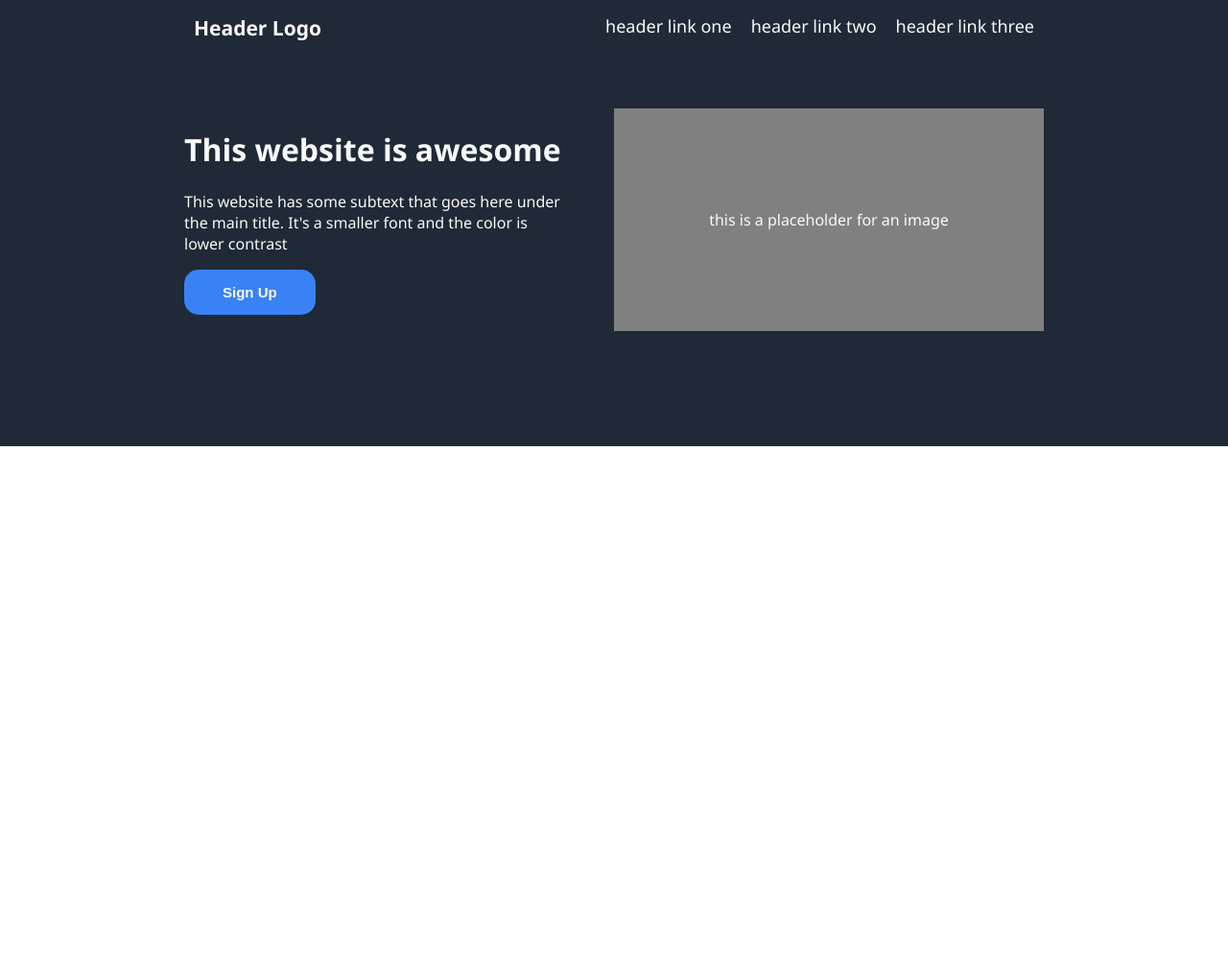
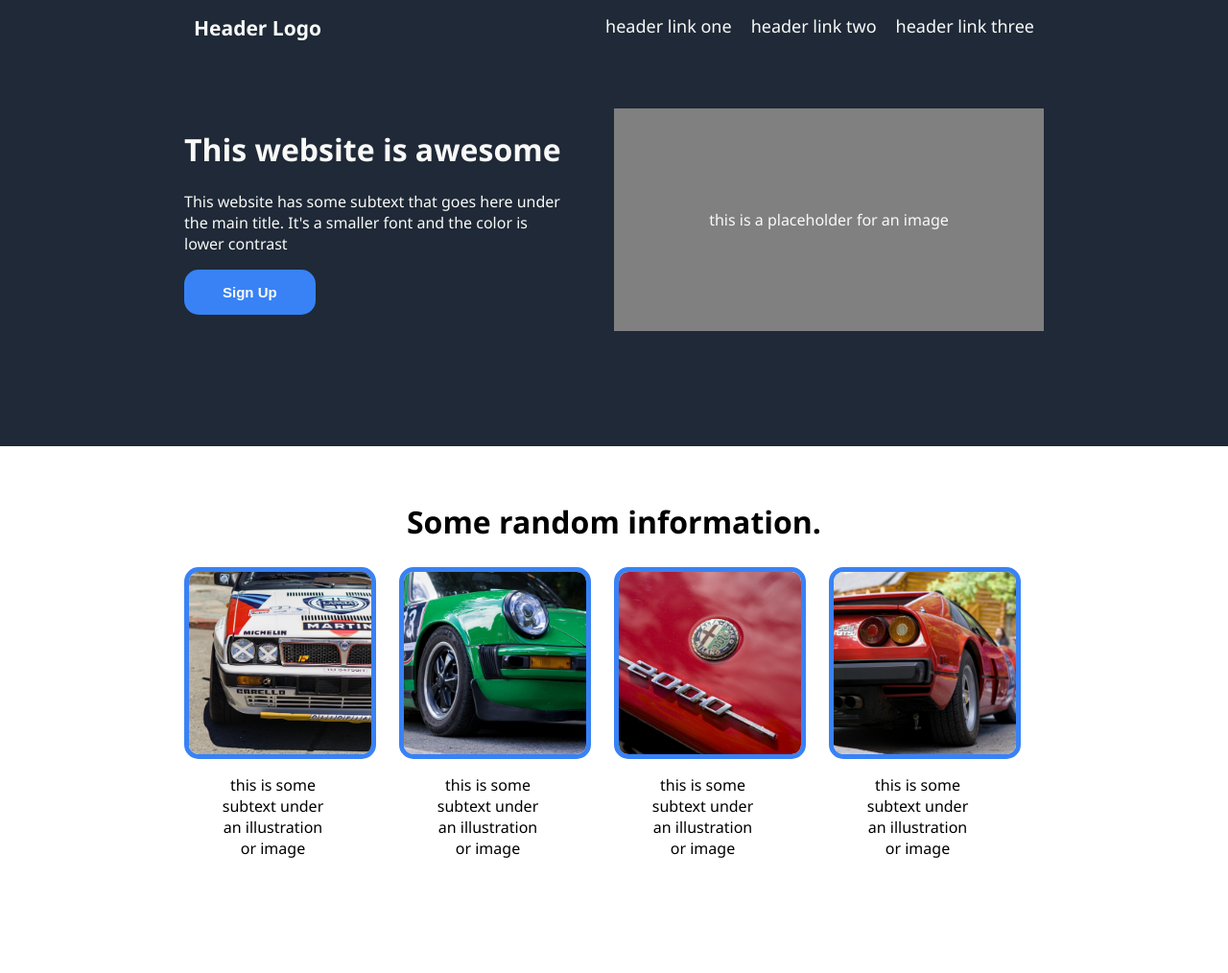
Before and after one commit to nachito131/odin-landing-page, a plain HTML site: page index.html in a window 1280 px wide. Shown: the whole page at 96% size. Before the commit the page ends 800 px from the top, so only its background shows below. Drawn offline with Linux system fonts and the light colour scheme.

Commit message:
Add image section

```diff
--- a/index.html
+++ b/index.html
@@ -31,6 +31,28 @@
         </div>
     </div>
 
+    <div class="section-1">
+        <h2>Some random information.</h2>
+        <div class="image-section">
+            <div class="image">
+                <img src="./img/delta.jpg" alt="Lancia Delta">
+                <p>this is some subtext under an illustration or image</p>
+            </div>
+            <div class="image">
+                <img src="./img/911.jpg" alt="Porsche 911">
+                <p>this is some subtext under an illustration or image</p>
+            </div>
+            <div class="image">
+                <img src="./img/alfa.jpg" alt="Alfa-Romeo Logo">
+                <p>this is some subtext under an illustration or image</p>
+            </div>
+            <div class="image">
+                <img src="./img/308.jpg" alt="Ferrari 308">
+                <p>this is some subtext under an illustration or image</p>
+            </div>
+        </div>
+    </div>
+
 </body>
 
 </html>
--- a/style.css
+++ b/style.css
@@ -2,6 +2,17 @@
 *::before,
 *::after {
 	box-sizing: border-box;
+}
+img {
+	font-style: italic;
+	width: 200px;
+	height: 200px;
+	vertical-align: middle;
+	background-repeat: no-repeat;
+	background-size: cover;
+	shape-margin: 0.75;
+	border: 5px solid #3882f6;
+	border-radius: 15px;
 }
 
 body {
@@ -58,3 +69,30 @@ button {
 	font-size: 15px;
 	font-weight: bold;
 }
+
+.section-1 {
+	margin: 15px 15%;
+	padding-top: 15px;
+}
+
+.section-1 h2 {
+	text-align: center;
+	font-size: 2rem;
+}
+
+.image-section {
+	display: flex;
+	justify-content: space-between;
+	padding-bottom: 100px;
+}
+
+.image-section p {
+	padding-left: 35px;
+	width: 150px;
+	text-align: center;
+}
+
+.image {
+	width: 300px;
+	height: auto;
+}
```
Also changed, not shown: img/308.jpg (added), img/911.jpg (added), img/alfa.jpg (added), img/delta.jpg (added).
